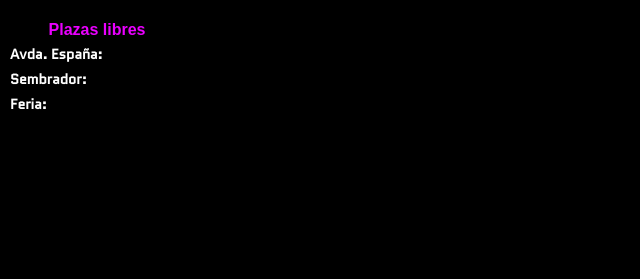
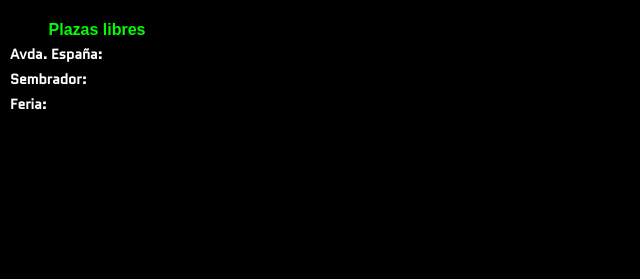
Before and after one commit to vickyTechFriendly/pantallasALB, a plain HTML site: page pantalla.html in a window 1280 px wide. Shown: the whole page, without its empty margins (0-640 px from the left). Drawn offline with Linux system fonts and the light colour scheme; no server answers; a web font is replaced by a local one.

Commit message:
pantallas con nuevo css

```diff
--- a/pantalla.css
+++ b/pantalla.css
@@ -21,7 +21,7 @@ h1 {
     margin-bottom: 5px;
     padding: 0;
     text-align: center;
-    color: #ea00ff;
+    color: #00ff00;
     margin-right: 18px;
 }
 .parking-spot {
```
